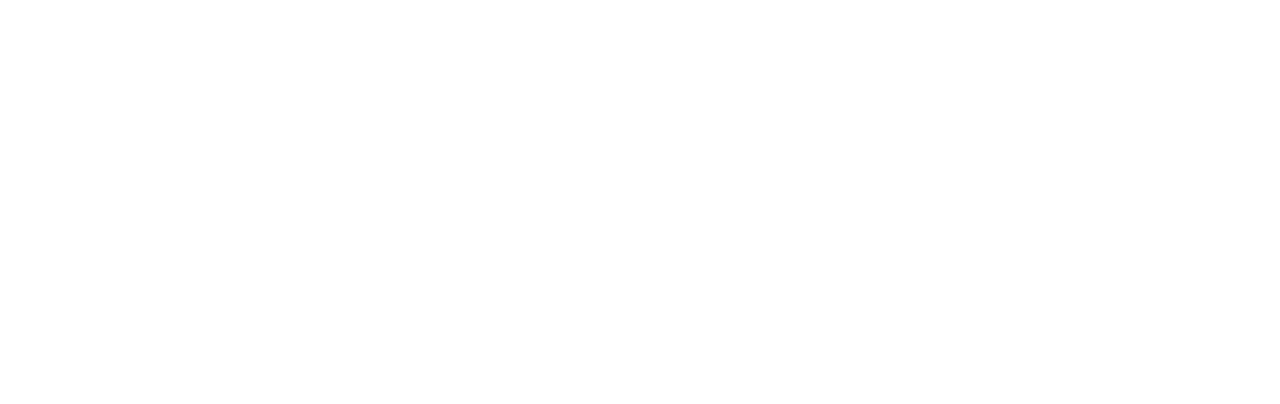
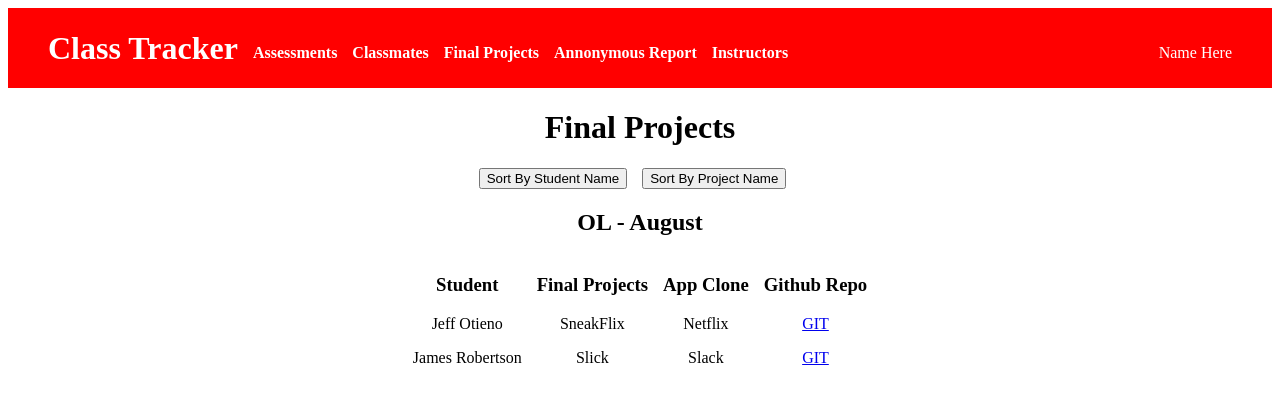
Before and after one commit to gootieno/ClassTracker, a React (Create React App) app in the folder frontend/: page /final-projects in a window 1280 px wide. Shown: the top 404 px of the page. Built offline with nearby package versions, Linux system fonts and the light colour scheme.

Commit message:
added a final project and classmates component with basic styling

```diff
--- a/frontend/src/App.js
+++ b/frontend/src/App.js
@@ -3,6 +3,8 @@
 import LandingPage from "./components/LandingPage"
 import Home from "./components/Home"
 import Assessments from "./components/Assessments"
+import ClassMates from "./components/ClassMates"
+import FinalProjects from "./components/FinalProjects"
 
 function App() {
   return (
@@ -11,6 +13,8 @@
         <Route exact path='/' component={LandingPage} />
         <Route path='/me' component={Home} />
         <Route path='/assessments' component={Assessments} />
+        <Route path='/classmates' component={ClassMates} />
+        <Route path='/final-projects' component={FinalProjects} />
       </Switch>
     </BrowserRouter>
   )
--- /dev/null
+++ b/frontend/src/components/ClassMates.jsx
@@ -0,0 +1,29 @@
+import React from "react"
+import NavBar from "./NavBar"
+import "./classmates.css"
+
+export default function ClassMates() {
+  return (
+    <div>
+      <NavBar />
+      <h1 className='classmates-title'>Classmates</h1>
+      <div className='classmates-card-container'>
+        <div className='classmates-card'>
+          <p>Classmate name</p>
+          <p>Classmate pronounciation</p>
+          <p>Classmate pronoun</p>
+        </div>
+        <div className='classmates-card'>
+          <p>Classmate name</p>
+          <p>Classmate pronounciation</p>
+          <p>Classmate pronoun</p>
+        </div>
+        <div className='classmates-card'>
+          <p>Classmate name</p>
+          <p>Classmate pronounciation</p>
+          <p>Classmate pronoun</p>
+        </div>
+      </div>
+    </div>
+  )
+}
--- /dev/null
+++ b/frontend/src/components/FinalProjects.jsx
@@ -0,0 +1,45 @@
+import React from "react"
+import NavBar from "./NavBar"
+import "./finalprojects.css"
+
+export default function FinalProjects() {
+  return (
+    <div>
+      <NavBar />
+      <h1 className='final-projects-title'>Final Projects</h1>
+      <div className='final-projects__sort-container'>
+        <button>Sort By Student Name</button>
+        <button>Sort By Project Name</button>
+      </div>
+      <div className='final-projects__cycle'>
+        <h2>OL - August</h2>
+        <div className='final-projects__list'>
+          <div className='final-projects__students'>
+            <h3>Student</h3>
+            <p className='student-name'>Jeff Otieno</p>
+            <p className='student-name'>James Robertson</p>
+          </div>
+          <div className='final-projects__project-name'>
+            <h3>Final Projects</h3>
+            <p className='project-name'>SneakFlix</p>
+            <p className='project-name'>Slick</p>
+          </div>
+          <div className='final-projects__project-clone'>
+            <h3>App Clone</h3>
+            <p className='project-clone'>Netflix</p>
+            <p className='project-clone'>Slack</p>
+          </div>
+          <div className='final-projects__github'>
+            <h3>Github Repo</h3>
+            <p>
+              <a href='github.com'>GIT</a>
+            </p>
+            <p>
+              <a href='github.com'>GIT</a>
+            </p>
+          </div>
+        </div>
+      </div>
+    </div>
+  )
+}
--- /dev/null
+++ b/frontend/src/components/classmates.css
@@ -0,0 +1,12 @@
+.classmates-title {
+  text-align: center;
+}
+
+.classmates-card-container {
+  display: flex;
+  justify-content: center;
+}
+
+.classmates-card {
+  margin-right: 20px;
+}
--- /dev/null
+++ b/frontend/src/components/finalprojects.css
@@ -0,0 +1,33 @@
+.final-projects-title {
+  text-align: center;
+}
+
+.final-projects__sort-container {
+  display: flex;
+  justify-content: center;
+}
+
+.final-projects__sort-container > button {
+  margin-right: 15px;
+}
+
+.final-projects__cycle {
+  text-align: center;
+}
+
+.final-projects__list {
+  display: flex;
+  justify-content: center;
+}
+
+.final-projects__students {
+  margin-right: 15px;
+}
+
+.final-projects__project-name {
+  margin-right: 15px;
+}
+
+.final-projects__project-clone {
+  margin-right: 15px;
+}
```
